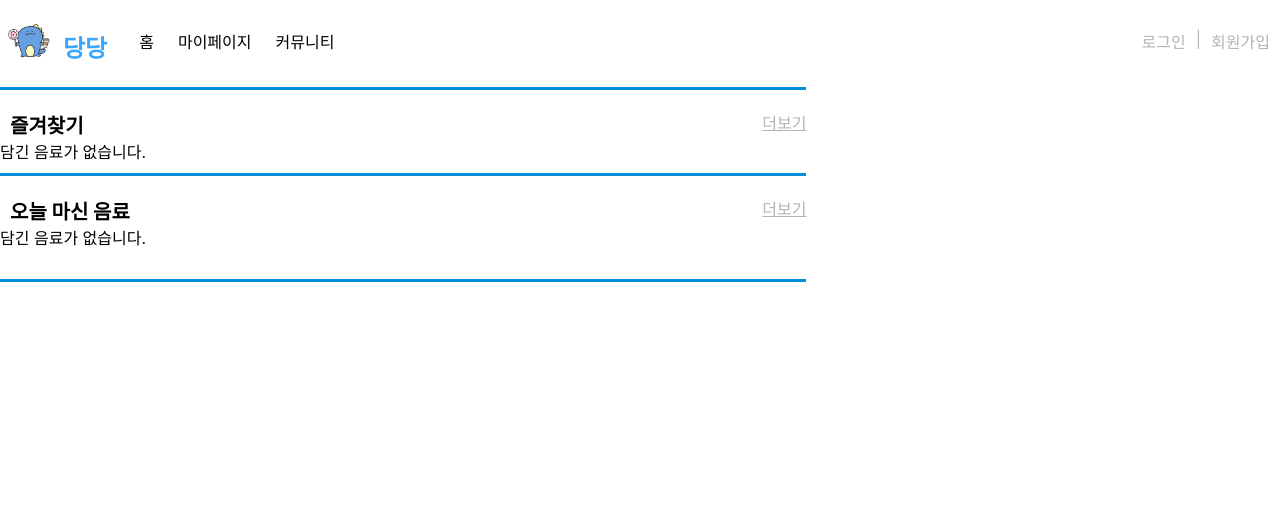
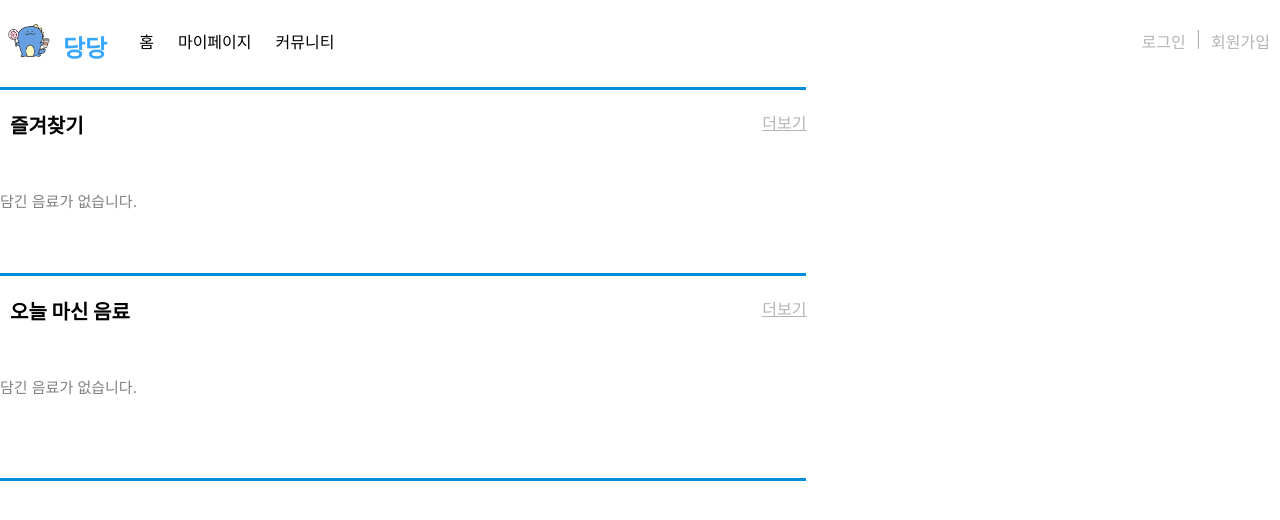
Before and after one commit to capstone-design-a4/dangdang-FE, a React (Create React App) app: page /startoday in a window 1280 px wide. Shown: the top 520 px of the page. Built offline with nearby package versions, Linux system fonts and the light colour scheme; no server answers.

Commit message:
feature: 담긴음료가 없을 경우 div박스 값 조정 및 css 변경

```diff
--- a/src/App.js
+++ b/src/App.js
@@ -81,11 +81,10 @@ function App() {
     };
 
     const handleLogin = (userId) => {
-        const username = userId.split('@')[0];
         setIsLoggedIn(true);
-        setUserId(username);
+        setUserId(userId);
         localStorage.setItem('isLoggedIn', 'true');
-        localStorage.setItem('userId', username);
+        localStorage.setItem('userId', userId);
     }
 
     return (
--- a/src/Navbar.js
+++ b/src/Navbar.js
@@ -3,6 +3,7 @@ import { Link } from 'react-router-dom';
 import './navbar.css';
 
 function Navbar({ isLoggedIn, name, onLogout }) {
+    const username = name.split('@')[0];
     const homePage = isLoggedIn ? "/loginhomepage" : "/";
 
     return (
@@ -19,7 +20,7 @@ function Navbar({ isLoggedIn, name, onLogout }) {
             <ul className="nav_login">
                 {isLoggedIn ? (
                     <>
-                        <li><span>{name}님</span></li>
+                        <li><span>{username}님</span></li>
                         <li><a href="#">|</a></li>
                         <li><a href="/" onClick={onLogout}>로그아웃</a></li>
                     </>
--- a/src/SearchIDPage.js
+++ b/src/SearchIDPage.js
@@ -12,7 +12,12 @@ function SearchIDPage() {
     const handleSearchId = async () => {
         try {
             // API를 호출하여 아이디를 찾음
-            const response = await axios.post('http://localhost:8080/findId', { phoneNumber, name });
+            const response = await axios.get('http://localhost:8080/api/member/info', {
+                headers: {
+                    'X-Auth-Username': 'user',
+                    'X-Auth-Authorities': 'USER_ROLE'
+                }
+            });
             const foundId = response.data.id; // 찾은 아이디
 
             // 찾은 아이디를 상태에 저장
--- a/src/SearchIdForm.js
+++ b/src/SearchIdForm.js
@@ -2,12 +2,15 @@ import React from 'react';
 import { Link } from 'react-router-dom';
 
 function SearchIdForm({ userId }) {
+    // 'userId'가 문자열인지 확인 후, '@' 기준으로 앞부분만 사용하여 username 설정
+    const username = typeof userId === 'string' ? userId.split('@')[0] : '';
+
     return (
         <div>
             <div className="search">아이디 찾기</div>
 
             <div className="form_box">
-                <div className="box">홍길동님의 아이디는 <span className="userid">{userId}</span>입니다.</div>
+                <div className="box">{username}님의 아이디는 {userId}입니다.</div>
 
                 <button type="button" className="login_button">
                     <Link to="/loginformpage">로그인하기</Link>
--- a/src/StarToday.js
+++ b/src/StarToday.js
@@ -71,7 +71,7 @@ function StarToday() {
                 <Link to="/starpage" className="star_plus">더보기</Link>
             </div>
 
-            <div className="star_container">
+            <div className="star_container" style = {{minHeight:'123.5px'}}>
             {bookmarkedDrinks.length > 0 ? (
                 <div className="star" key={bookmarkedDrinks[0].id}>
                     <MenuCard
@@ -88,7 +88,7 @@ function StarToday() {
                     </div>
                 </div>
             ) : (
-                <div className="none">담긴 음료가 없습니다.</div>
+                <div className="none" style={{fontSize:'15px', display: 'flex', color:'grey', justifyContent:'center', alignItems:'center'}}>담긴 음료가 없습니다.</div>
             )}
 
             </div>
@@ -100,7 +100,7 @@ function StarToday() {
                 <Link to="/todaypage" className="today_plus">더보기</Link>
             </div>
 
-            <div className="today_container">
+            <div className="today_container" style = {{minHeight:'123.5px'}}>
                 {todayDrinks.length > 0 ? (
                     <div className="today">
                     <MenuCard
@@ -117,7 +117,7 @@ function StarToday() {
                     </div>
                 </div>
             ) : (
-                <div className="none">담긴 음료가 없습니다.</div>
+                <div className="none" style={{fontSize:'15px', display: 'flex', color:'grey', justifyContent:'center', alignItems:'center'}}>담긴 음료가 없습니다.</div>
             )}
             </div>
 
```
Lines whose indentation alone changed are shown as unchanged.
